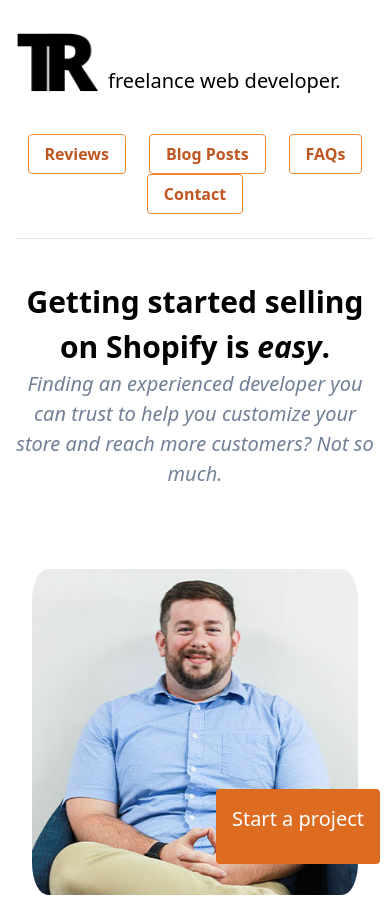
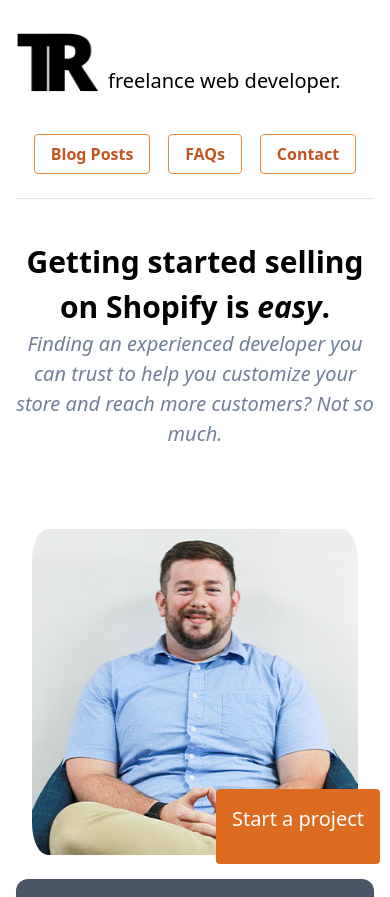
Before and after one commit to tpage99/trpage-dev-portfolio, a Next.js app: page / in a window 390 px wide. Shown: the top 897 px of the page. Built offline with nearby package versions, Linux system fonts and the light colour scheme.

Commit message:
changed header and footer for link spacing to help with mobile usability score since getting a lot of weird false positives

```diff
--- a/components/accomplishments.js
+++ b/components/accomplishments.js
@@ -48,6 +48,9 @@
           <h3 className="mt-8 text-2xl font-bold text-gray-700">Senior Shopify Expert on Storetasker</h3>
         </article>
       </div>
+      <div className="text-center">
+        <p>Not convinced? <Link href="#reviews"><a className="go-link underline">Skip down to reviews</a></Link>.</p>
+      </div>
     </section>
   )
 }
--- a/components/footer.js
+++ b/components/footer.js
@@ -4,8 +4,8 @@
 export default function Footer() {
   return (
     <Fragment>
-      <section className="m-4 p-6 text-center border-t border-gray-300">
-      <div className="flex justify-center py-4">
+      <footer className="m-4 p-6 text-center border-t border-gray-300">
+      <div className="flex justify-evenly py-4">
       <a href="https://www.upwork.com/fl/trpage" className="px-4" aria-label="upwork profile">
         <svg className="h-8 w-8 fill-current text-orange-700" viewBox="0 0 24 24" xmlns="http://www.w3.org/2000/svg">
           <path d="M18.561 13.158c-1.102 0-2.135-.467-3.074-1.227l.228-1.076.008-.042c.207-1.143.849-3.06 2.839-3.06a2.705 2.705 0 012.703 2.703 2.707 2.707 0 01-2.704 2.702zm0-8.14c-2.539 0-4.51 1.649-5.31 4.366-1.22-1.834-2.148-4.036-2.687-5.892H7.828v7.112a2.551 2.551 0 01-2.547 2.548 2.55 2.55 0 01-2.545-2.548V3.492H0v7.112c0 2.914 2.37 5.303 5.281 5.303 2.913 0 5.283-2.389 5.283-5.303v-1.19c.529 1.107 1.182 2.229 1.974 3.221l-1.673 7.873h2.797l1.213-5.71c1.063.679 2.285 1.109 3.686 1.109 3 0 5.439-2.452 5.439-5.45 0-3-2.439-5.439-5.439-5.439z"/>
@@ -42,7 +42,7 @@
         <p><Link href="/contact"><a className="go-link">Let's work together.</a></Link></p>
       </div>
       <p className="pt-6">©TR Page of <a href="/the-pages-media" className="underline">The Pages Media, LLC</a> 2020-{new Date().getFullYear()}.</p>
-    </section>
+    </footer>
   </Fragment>
   )
 }
--- a/components/nav.js
+++ b/components/nav.js
@@ -1,7 +1,6 @@
 import Link from 'next/link'
 
 const links = [
-  { href: '/#reviews', label: 'Reviews' },
   { href: '/posts', label: 'Blog Posts' },
   { href: '/faq', label: 'FAQs' },
   { href: '/contact', label: 'Contact' }
@@ -20,7 +19,7 @@
           <p className="inline align-bottom text-xl sm:text-2xl md:text-3xl font-hairline mb-0 pb-0">freelance web developer.</p>
         </a>
         </Link>
-      <ul className="flex justify-around flex-wrap my-2 py-6 border-b border-gray-300">
+      <ul className="flex justify-evenly flex-wrap my-2 py-6 border-b border-gray-300">
         {links.map(({ href, label }) => (
           <li className="my-2" key={`${href}${label}`}>
             <a href={href} className="btn-outline no-underline" aria-label={label + " profile"}>
```
